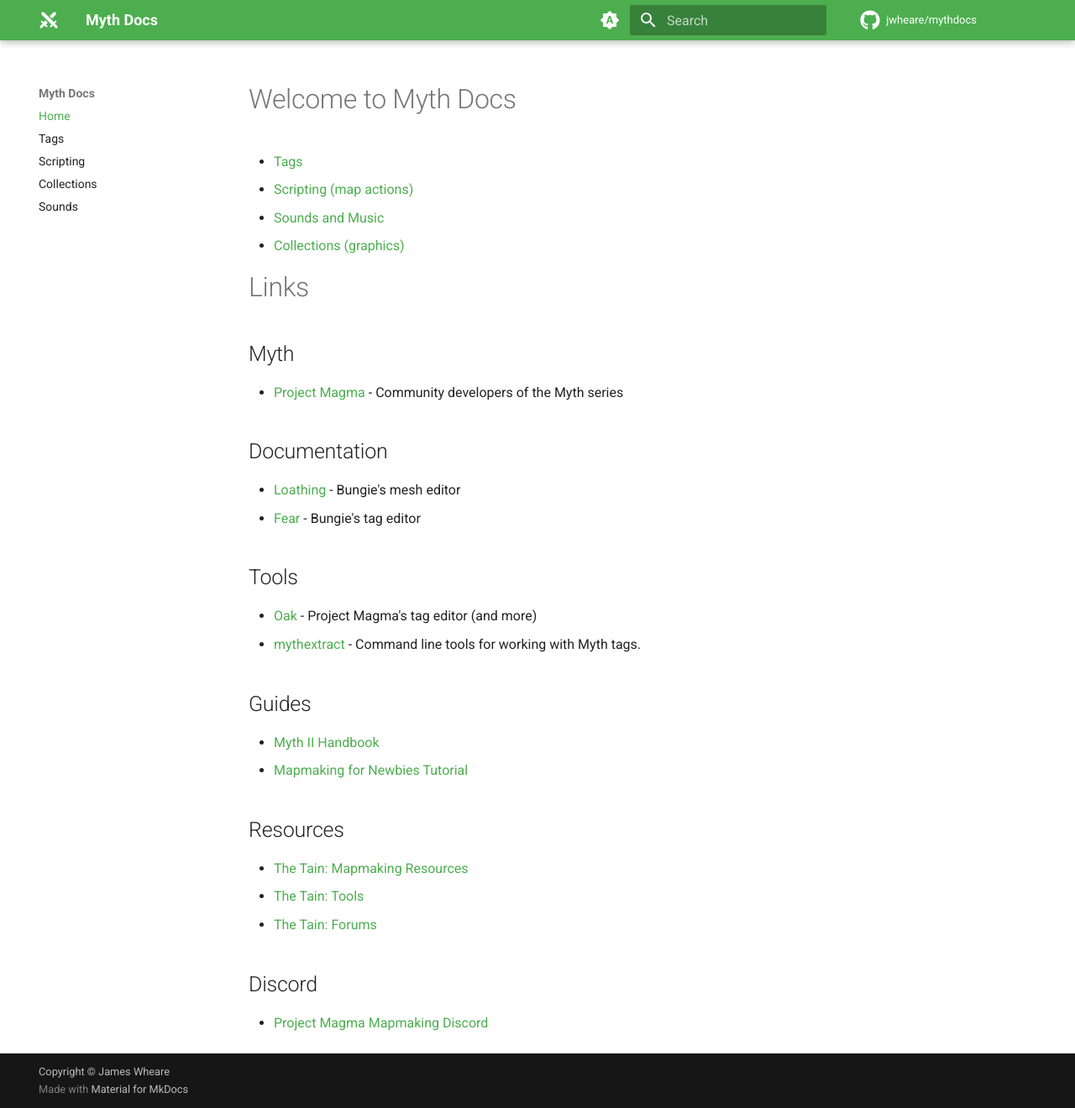
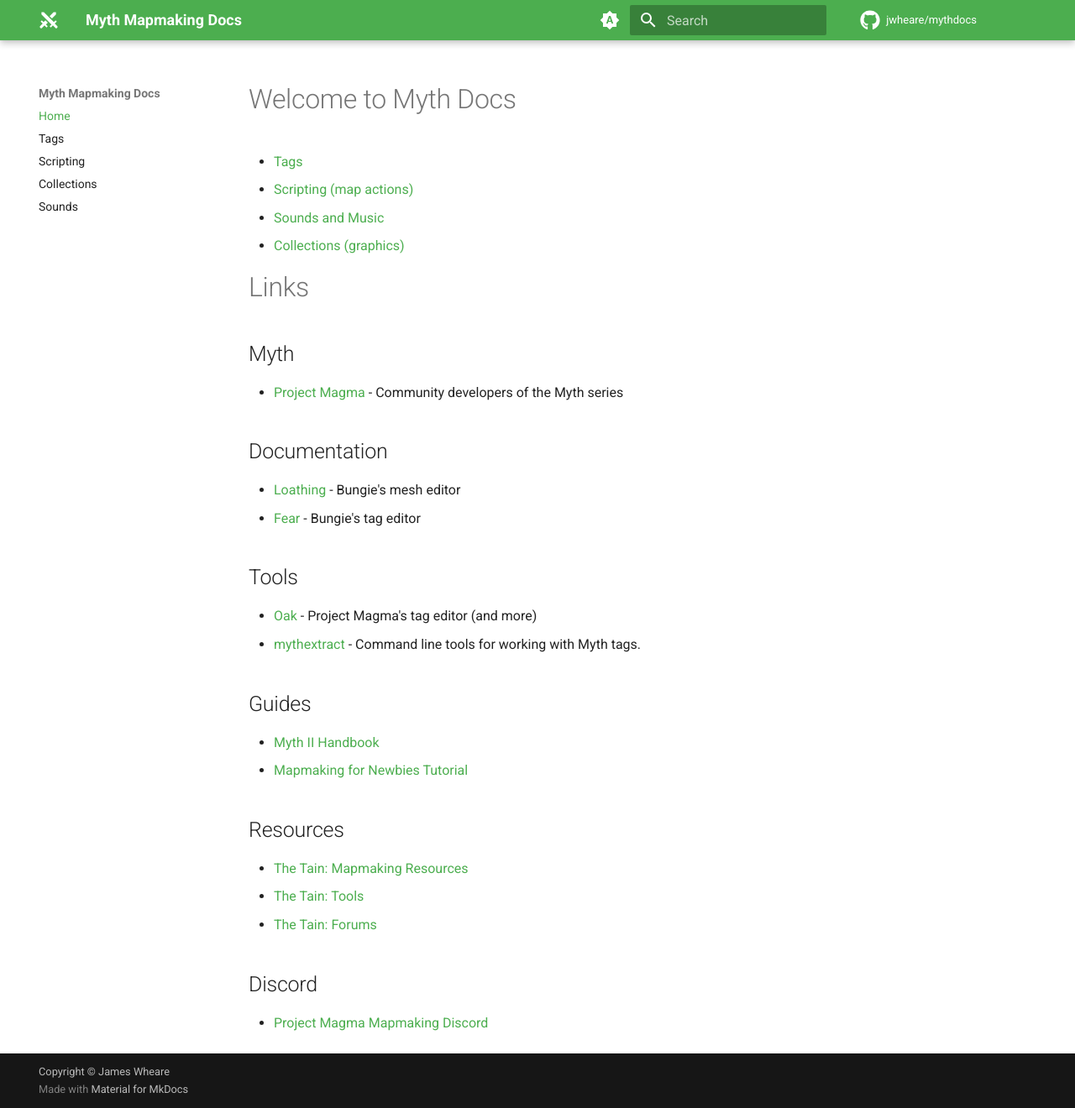
Before and after one commit to jwheare/mythdocs, an MkDocs documentation site: the page built from docs/index.md, in a window 1280 px wide and 1320 px high. Shown: the whole window at 84% size. Built offline with MkDocs 1.6.1 and Material for MkDocs 9.7.7, drawn with Linux system fonts in a browser that asks for light colours; comment, search, counter and statistics services are not loaded.

Commit message:
Title update

```diff
--- a/mkdocs.yml
+++ b/mkdocs.yml
@@ -1,4 +1,4 @@
-site_name: Myth Docs
+site_name: Myth Mapmaking Docs
 site_url: https://jwheare.github.io/mythdocs/
 repo_url: https://github.com/jwheare/mythdocs
 repo_name: jwheare/mythdocs
```
